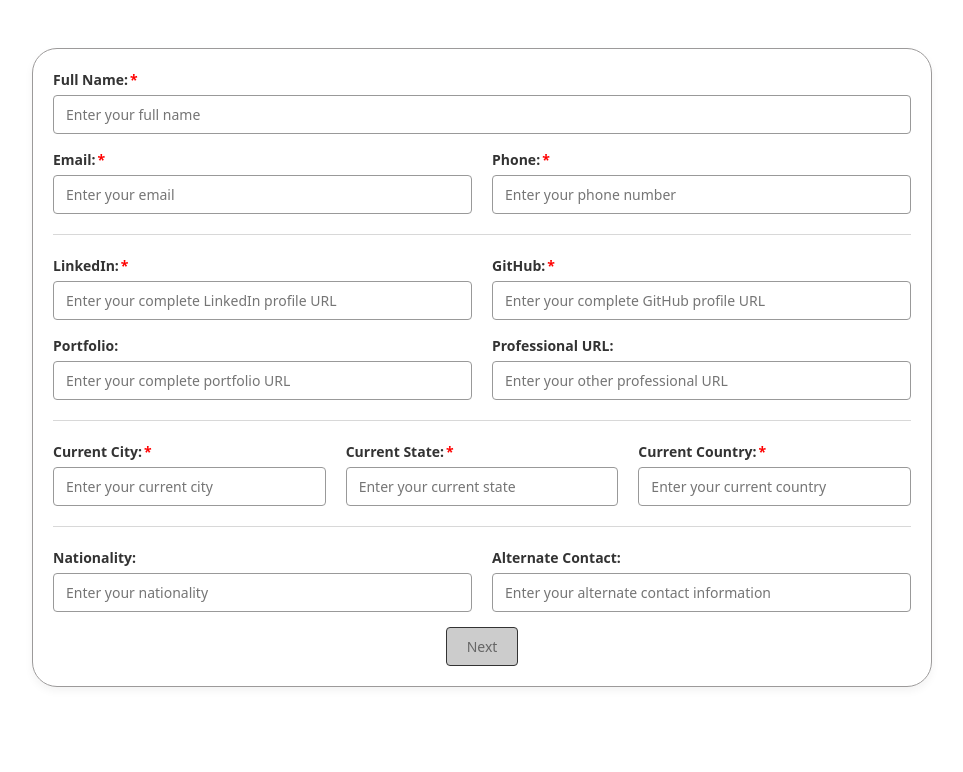
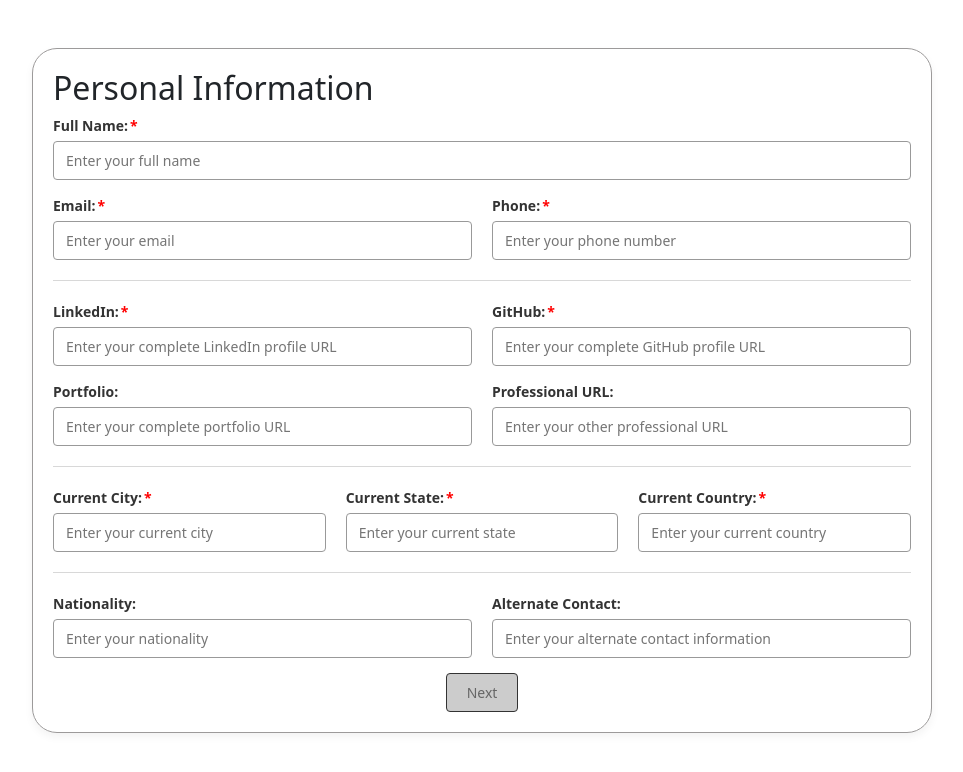
Before and after one commit to RishaanVats/resumeBuilder, an Angular app: page /personal-info in a window 1280 px wide. Shown: the top 772 px of the page, without its empty margins (158-1121 px from the left). Built offline with nearby package versions, Linux system fonts and the light colour scheme.

Commit message:
added heading on personal information page

```diff
--- a/src/app/shared/components/personal-info/personal-info.html
+++ b/src/app/shared/components/personal-info/personal-info.html
@@ -1,4 +1,5 @@
 <div class="form-container my-5">
+    <h2>Personal Information</h2>
     <form [formGroup]="personalInformation" (ngSubmit)="goNext()">
         <div class="form-row">
             <div class="form-group">
```
